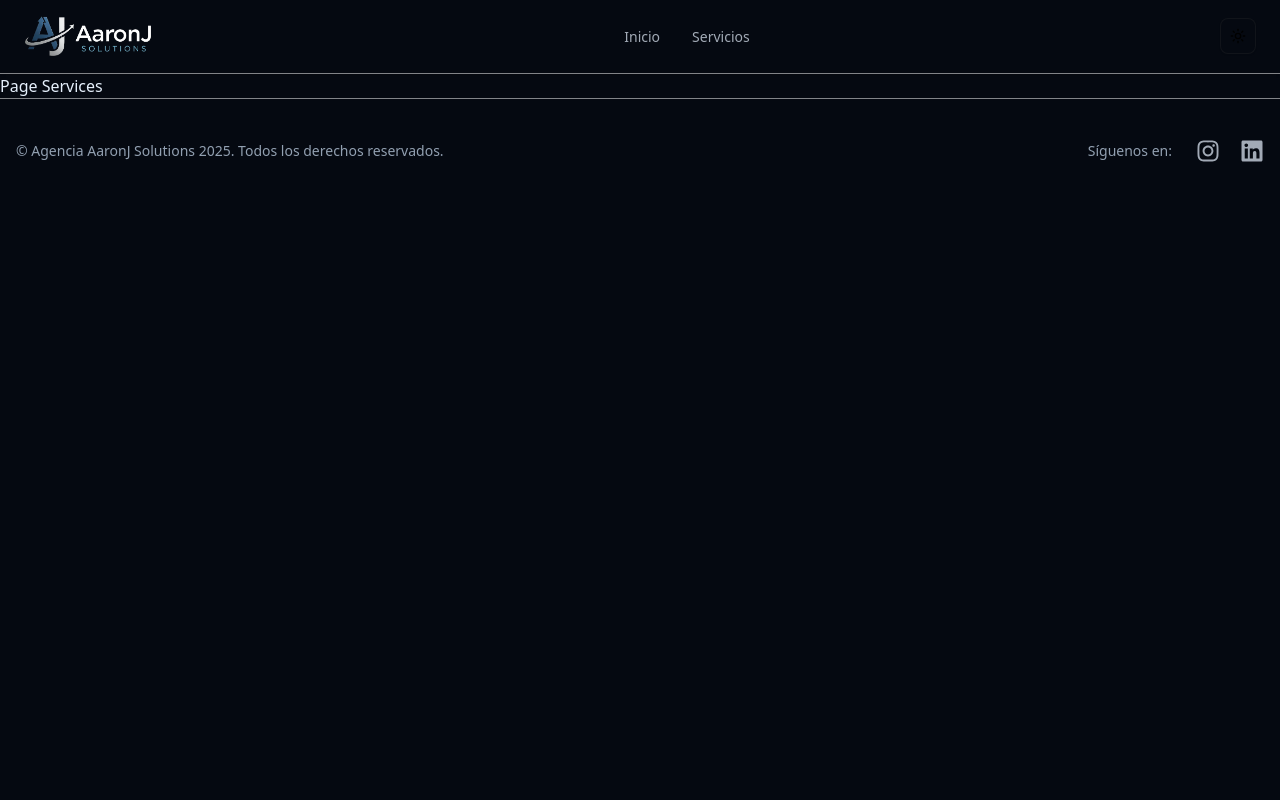
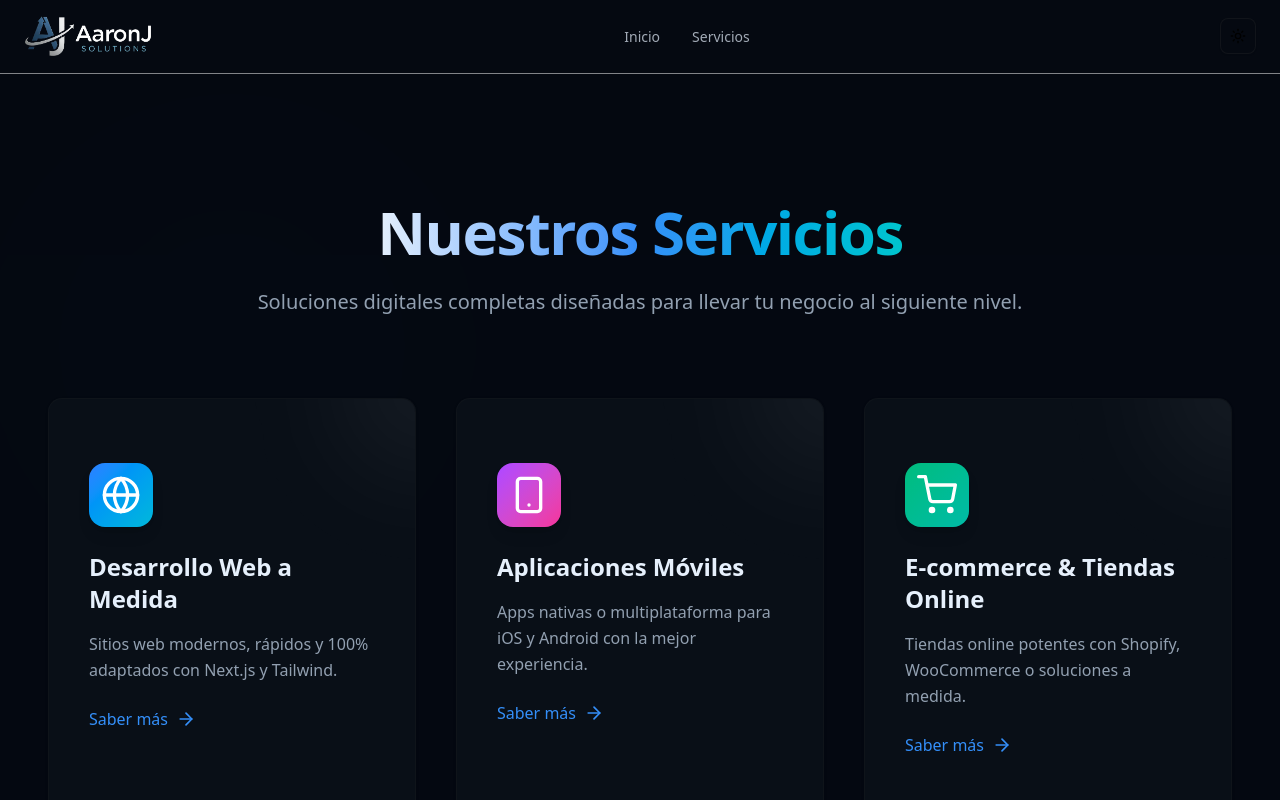
Before and after one commit to aaronJau21/aaronj_Solutions_v2, a Next.js app: page /services in a window 1280 px wide. Shown: the top 800 px of the page. Built offline with nearby package versions, Linux system fonts and the light colour scheme.

Commit message:
Se termino la pagina de servicios

```diff
--- a/app/(client)/page.tsx
+++ b/app/(client)/page.tsx
@@ -14,8 +14,15 @@ export const metadata: Metadata = {
     "Soluciones en IA",
     "Soluciones en seguridad",
     "Soluciones en bases de datos",
-    "Sistemas Webs"
+    "Sistemas Webs",
   ],
+  creator: "AaronJ Solutions",
+  publisher: "AaronJ Solutions",
+  applicationName: "AaronJ Solutions",
+  authors: [
+    { name: "AaronJ Solutions", url: "https://www.aaronjsolutions.com/" },
+  ],
+  robots: "index, follow",
 };
 
 export default function Home() {
--- a/app/(client)/services/page.tsx
+++ b/app/(client)/services/page.tsx
@@ -1,5 +1,11 @@
+import { MainServices } from "@/components/services/MainService";
+import { Contactanos } from "@/components/shared/Contactanos";
+
 export default function Page() {
-    return (
-        <div>Page Services</div>
-    );
+  return (
+    <>
+      <MainServices />
+      <Contactanos />
+    </>
+  );
 }
--- /dev/null
+++ b/components/services/MainService.tsx
@@ -0,0 +1,94 @@
+"use client";
+
+import { Button } from "@/components/ui/button";
+import { Card } from "@/components/ui/card";
+import {
+  FiGlobe,
+  FiSmartphone,
+  FiShoppingCart,
+  FiFigma,
+  FiSearch,
+  FiShield,
+  FiZap,
+  FiArrowRight
+} from "react-icons/fi";
+
+const services = [
+  { icon: FiGlobe,        title: "Desarrollo Web a Medida",        description: "Sitios web modernos, rápidos y 100% adaptados con Next.js y Tailwind.", color: "from-blue-500 to-cyan-500" },
+  { icon: FiSmartphone,   title: "Aplicaciones Móviles",           description: "Apps nativas o multiplataforma para iOS y Android con la mejor experiencia.", color: "from-purple-500 to-pink-500" },
+  { icon: FiShoppingCart, title: "E-commerce & Tiendas Online",    description: "Tiendas online potentes con Shopify, WooCommerce o soluciones a medida.", color: "from-emerald-500 to-teal-500" },
+  { icon: FiFigma,        title: "Diseño UI/UX",                   description: "Diseños intuitivos y atractivos que convierten visitantes en clientes.", color: "from-orange-500 to-red-500" },
+  { icon: FiSearch,       title: "Optimización SEO",               description: "Posicionamiento real en Google para atraer clientes cualificados.", color: "from-indigo-500 to-purple-500" },
+  { icon: FiShield,       title: "Mantenimiento & Soporte 24/7",   description: "Seguridad, actualizaciones y soporte continuo. Tú solo crece.", color: "from-rose-500 to-pink-500" },
+];
+
+export const MainServices = () => {
+  return (
+    <section className="relative w-full py-20 lg:py-32 overflow-hidden bg-background/95">
+      {/* Fondo decorativo */}
+      <div className="absolute inset-0 -z-10 overflow-hidden">
+        <div className="absolute top-20 left-10 w-96 h-96 bg-primary/10 rounded-full blur-3xl animate-pulse" />
+        <div className="absolute bottom-20 right-10 w-80 h-80 bg-accent/10 rounded-full blur-3xl animate-pulse delay-1000" />
+      </div>
+
+      <div className="container mx-auto px-6 lg:px-12 max-w-7xl">
+        {/* Título */}
+        <div className="text-center mb-16 lg:mb-20" data-aos="fade-up">
+          <h2 className="text-4xl sm:text-5xl lg:text-6xl font-bold tracking-tight mb-6">
+            <span className="bg-linear-to-r from-foreground via-primary to-accent bg-clip-text text-transparent">
+              Nuestros Servicios
+            </span>
+          </h2>
+          <p className="text-xl text-muted-foreground max-w-3xl mx-auto leading-relaxed" data-aos="fade-up" data-aos-delay="200">
+            Soluciones digitales completas diseñadas para llevar tu negocio al siguiente nivel.
+          </p>
+        </div>
+
+        {/* Grid de tarjetas con AOS */}
+        <div className="grid grid-cols-1 md:grid-cols-2 lg:grid-cols-3 gap-8 lg:gap-10">
+          {services.map((service, index) => {
+            const Icon = service.icon;
+            const delay = 100 + index * 150; // 100, 250, 400...
+
+            return (
+              <div
+                key={index}
+                data-aos="fade-up"
+                data-aos-delay={delay}
+                data-aos-duration="800"
+                data-aos-once="true"
+              >
+                <Card className="group relative bg-card/80 backdrop-blur-sm border-border/50 overflow-hidden hover:shadow-2xl transition-all duration-500 hover:-translate-y-3 h-full">
+                  <div className="absolute inset-0 opacity-0 group-hover:opacity-100 transition-opacity duration-700">
+                    <div className={`absolute inset-0 bg-linear-to-br ${service.color} opacity-10`} />
+                  </div>
+
+                  <div className="relative p-8 lg:p-10">
+                    <div className={`w-16 h-16 rounded-2xl bg-linear-to-br ${service.color} p-3 mb-6 shadow-lg group-hover:scale-110 transition-transform duration-300 flex items-center justify-center`}>
+                      <Icon className="w-10 h-10 text-white" />
+                    </div>
+
+                    <h3 className="text-2xl font-bold mb-4 text-foreground group-hover:text-primary transition-colors">
+                      {service.title}
+                    </h3>
+
+                    <p className="text-muted-foreground leading-relaxed mb-6">
+                      {service.description}
+                    </p>
+
+                    <div className="flex items-center gap-2 text-primary font-medium group-hover:translate-x-2 transition-transform duration-300 cursor-pointer">
+                      <span>Saber más</span>
+                      <FiArrowRight className="w-5 h-5" />
+                    </div>
+                  </div>
+
+                  <div className="absolute top-0 right-0 w-32 h-32 bg-linear-to-bl from-white/20 to-transparent rounded-full blur-3xl translate-x-16 -translate-y-16 group-hover:translate-x-8 group-hover:-translate-y-8 transition-transform duration-700 pointer-events-none" />
+                </Card>
+              </div>
+            );
+          })}
+        </div>
+      </div>
+    </section>
+  );
+};
```
